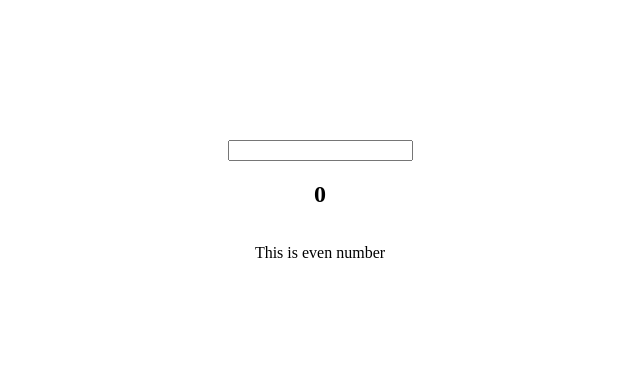
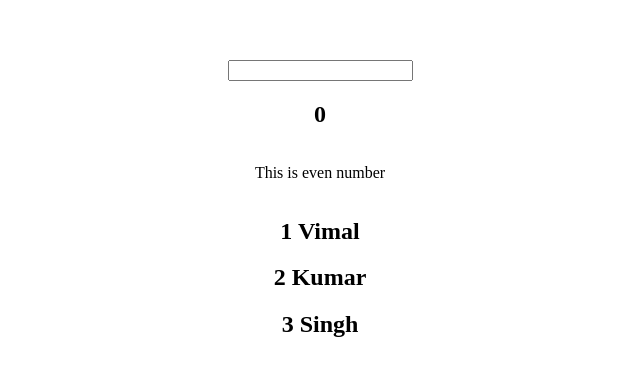
Before and after one commit to Faizanahmedsy/learn-svelte-L1, a SvelteKit app: page /conditionalrendering in a window 1280 px wide. Shown: the part 199-574 px from the top of the page, without its empty margins (320-960 px from the left). Built offline with nearby package versions, Linux system fonts and the light colour scheme.

Commit message:
added some notes in conditional rendering section

```diff
--- a/src/routes/conditionalrendering/+page.svelte
+++ b/src/routes/conditionalrendering/+page.svelte
@@ -1,35 +1,45 @@
 <script>
-    let value = 0;
-</script>
+    //This are initial states
+    let value = 0
+    let name = ["Vimal", "Kumar", "Singh"]
 
-<section>
 
-<input type="number" on:change={
-
-    (event) => {
+    function handleChange (event) {
         value = event.target.value;
         if (value > 1000000) {
         alert('Too big!');
         }
     }
-}>
+</script>
 
+<section>
+<input type="number" on:change={handleChange}/>
 <h1>{value}</h1>
 
-
-
+<!-- conditional rendering by svelte special if else blocks -->
 {#if value%2 === 0}
     <p>This is even number</p>
-{:else if value%2 != 0}
+{:else if value % 2 !== 0}
     <p>Thats a odd number</p>
 {:else}
     <p>Extrenal server error</p>
 {/if}
 
 
+
+<!-- iterating over an array  -->
+<div>
+    {#each name as item, index}
+        <h2 >{index + 1} {item}</h2>
+    {/each}
+</div>
+
 </section>
 
 
+
+
+<!-- //This is the css for this page -->
 <style>
     section {
         display: flex;
```
